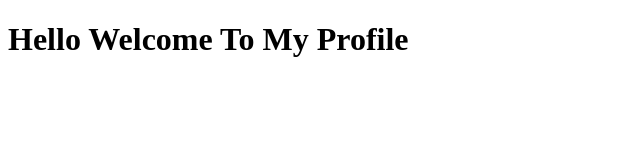
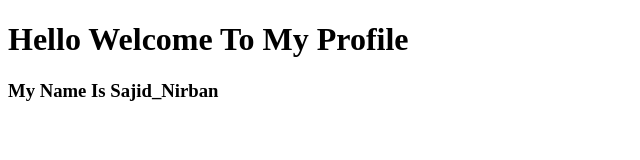
Before and after one commit to SajidNirban/SajidNirban.github.io, a plain HTML site: page index.html in a window 1280 px wide. Shown: the whole page, without its empty margins (0-640 px from the left). Drawn offline with Linux system fonts and the light colour scheme.

Commit message:
Added Index.html

```diff
--- a/index.html
+++ b/index.html
@@ -8,5 +8,6 @@
 </head>
 <body>
     <h1> Hello Welcome To My Profile </h1>
+    <h3> My Name Is Sajid_Nirban </h3>
 </body>
 </html>
```
